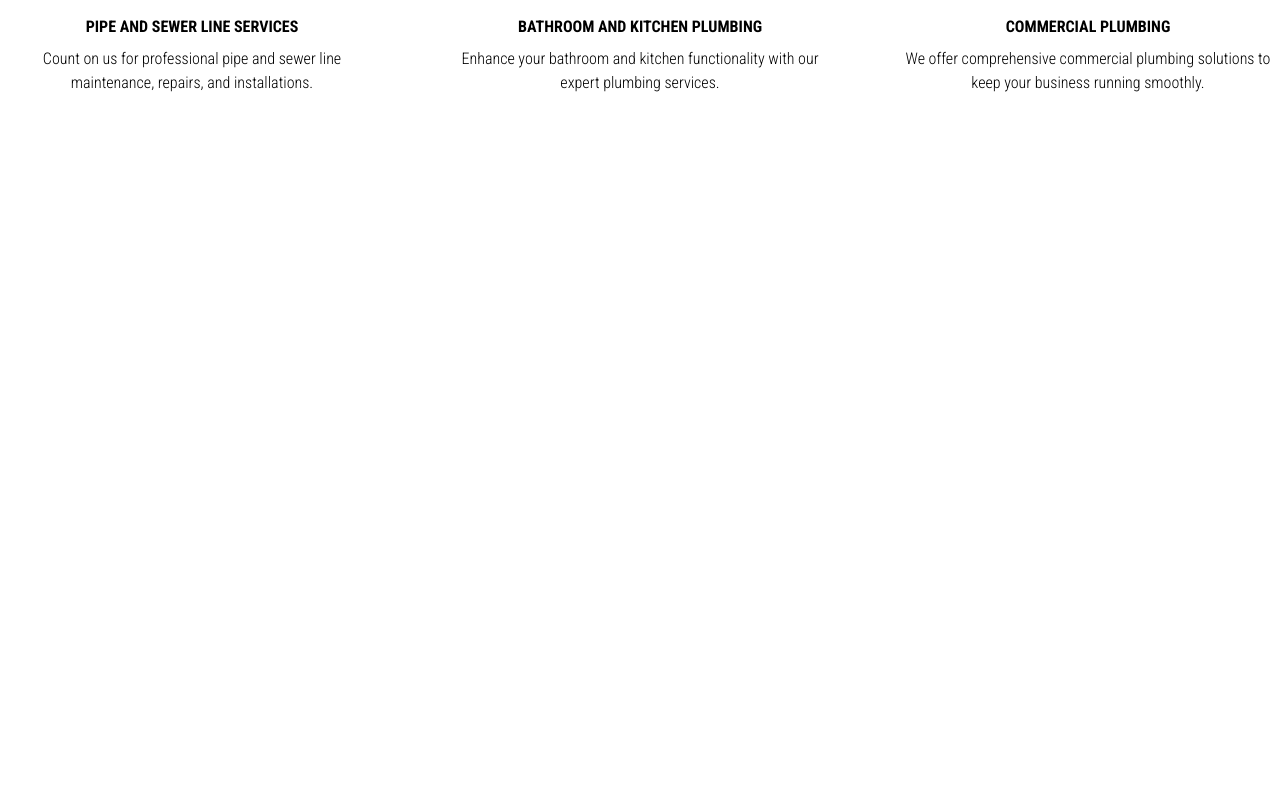
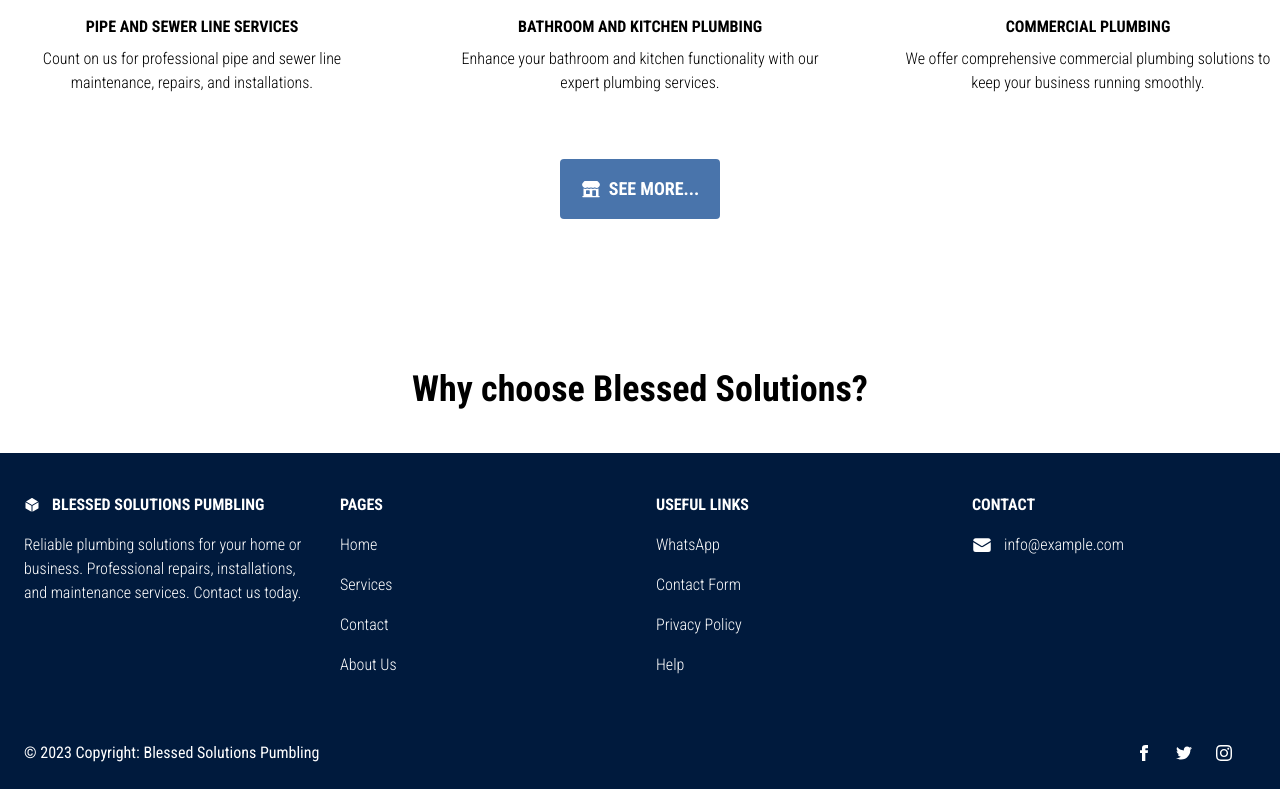
Before and after one commit to sabahrahal/bsp1-landing-page, a Next.js app: page / in a window 1280 px wide. Shown: the part 1996-2785 px from the top of the page. Before the commit the page ends 2241 px from the top, so only its background shows below. Built offline with nearby package versions, Linux system fonts and the light colour scheme.

Commit message:
add footer

```diff
--- /dev/null
+++ b/app/components/Footer.jsx
@@ -0,0 +1,139 @@
+import Link from "next/link"
+
+export const Footer = () => {
+  return (
+    <footer
+  className="text-center  lg:text-left mt-11 bg-navbar">
+  {/* <!-- Main container div: holds the entire content of the footer, including four sections (Tailwind Elements, Products, Useful links, and Contact), with responsive styling and appropriate padding/margins. --> */}
+  <div className="mx-6 py-10 text-center md:text-left">
+    <div className="grid-1 grid gap-8 md:grid-cols-2 lg:grid-cols-4">
+      {/* <!-- Tailwind Elements section --> */}
+      <div>
+        <h6
+          className="mb-4 flex items-center justify-center font-semibold uppercase md:justify-start text-white">
+          <svg
+            xmlns="http://www.w3.org/2000/svg"
+            viewBox="0 0 24 24"
+            fill="currentColor"
+            className="mr-3 h-4 w-4 text-white">
+            <path
+              d="M12.378 1.602a.75.75 0 00-.756 0L3 6.632l9 5.25 9-5.25-8.622-5.03zM21.75 7.93l-9 5.25v9l8.628-5.032a.75.75 0 00.372-.648V7.93zM11.25 22.18v-9l-9-5.25v8.57a.75.75 0 00.372.648l8.628 5.033z" />
+          </svg>
+          Blessed Solutions Pumbling
+        </h6>
+        <p className="text-white">
+        Reliable plumbing solutions for your home or business. Professional repairs, installations, and maintenance services. Contact us today.
+        </p>
+      </div>
+      {/* <!-- Products section --> */}
+      <div>
+        <h6
+          className="mb-4 flex justify-center font-semibold uppercase md:justify-start text-white">
+          Pages
+        </h6>
+        <p className="mb-4 text-white">
+          <Link href="#!"
+            >Home</Link>
+        </p>
+        <p className="mb-4 text-white">
+          <Link href="#!"
+            >Services</Link>
+        </p>
+        <p className="mb-4 text-white">
+          <Link href="#!"
+            >Contact</Link>
+        </p>
+        <p className="text-white">
+          <Link href="#!"
+            >About Us</Link>
+        </p>
+      </div>
+      {/* <!-- Useful links section --> */}
+      <div className="">
+        <h6
+          className="mb-4 flex justify-center font-semibold uppercase md:justify-start text-white">
+          Useful links
+        </h6>
+        <p className="mb-4 text-white">
+          <Link href="https://wa.link/t65qda" target="_blank"
+            >WhatsApp</Link>
+        </p>
+        <p className="mb-4 text-white">
+          <Link href="#!"
+            >Contact Form</Link>
+        </p>
+        <p className="mb-4 text-white">
+          <Link href="#!"
+            >Privacy Policy</Link>
+        </p>
+        <p className="text-white">
+          <Link href="#!"
+            >Help</Link>
+        </p>
+      </div>
+      {/* <!-- Contact section --> */}
+      <div>
+        <h6
+          className="mb-4 flex justify-center font-semibold uppercase md:justify-start text-white">
+          Contact
+        </h6>
+        <p className="mb-4 flex items-center justify-center md:justify-start text-white">
+          <svg
+            xmlns="http://www.w3.org/2000/svg"
+            viewBox="0 0 24 24"
+            fill="currentColor"
+            className="mr-3 h-5 w-5 text-white">
+            <path
+              d="M1.5 8.67v8.58a3 3 0 003 3h15a3 3 0 003-3V8.67l-8.928 5.493a3 3 0 01-3.144 0L1.5 8.67z" />
+            <path
+              d="M22.5 6.908V6.75a3 3 0 00-3-3h-15a3 3 0 00-3 3v.158l9.714 5.978a1.5 1.5 0 001.572 0L22.5 6.908z" />
+          </svg>
+          info@example.com
+        </p>
+      </div>
+    </div>
+  </div>
+
+  {/* <!--Copyright section--> */}
+  <div
+    className="flex items-center justify-center p-6 lg:justify-between">
+    <div className="mr-12 hidden lg:block">
+      <span className="text-white"><span>©</span> 2023 Copyright: Blessed Solutions Pumbling</span>
+    </div>
+    {/* <!-- Social network icons container --> */}
+    <div className="flex justify-center">
+      <a href="#!" className="mr-6  ">
+        <svg
+          xmlns="http://www.w3.org/2000/svg"
+          className="h-4 w-4 text-white"
+          fill="currentColor"
+          viewBox="0 0 24 24">
+          <path
+            d="M9 8h-3v4h3v12h5v-12h3.642l.358-4h-4v-1.667c0-.955.192-1.333 1.115-1.333h2.885v-5h-3.808c-3.596 0-5.192 1.583-5.192 4.615v3.385z" />
+        </svg>
+      </a>
+      <a href="#!" className="mr-6  ">
+        <svg
+          xmlns="http://www.w3.org/2000/svg"
+          className="h-4 w-4 text-white"
+          fill="currentColor"
+          viewBox="0 0 24 24">
+          <path
+            d="M24 4.557c-.883.392-1.832.656-2.828.775 1.017-.609 1.798-1.574 2.165-2.724-.951.564-2.005.974-3.127 1.195-.897-.957-2.178-1.555-3.594-1.555-3.179 0-5.515 2.966-4.797 6.045-4.091-.205-7.719-2.165-10.148-5.144-1.29 2.213-.669 5.108 1.523 6.574-.806-.026-1.566-.247-2.229-.616-.054 2.281 1.581 4.415 3.949 4.89-.693.188-1.452.232-2.224.084.626 1.956 2.444 3.379 4.6 3.419-2.07 1.623-4.678 2.348-7.29 2.04 2.179 1.397 4.768 2.212 7.548 2.212 9.142 0 14.307-7.721 13.995-14.646.962-.695 1.797-1.562 2.457-2.549z" />
+        </svg>
+      </a>
+      <a href="#!" className="mr-6  ">
+        <svg
+          xmlns="http://www.w3.org/2000/svg"
+          className="h-4 w-4 text-white"
+          fill="currentColor"
+          viewBox="0 0 24 24">
+          <path
+            d="M12 2.163c3.204 0 3.584.012 4.85.07 3.252.148 4.771 1.691 4.919 4.919.058 1.265.069 1.645.069 4.849 0 3.205-.012 3.584-.069 4.849-.149 3.225-1.664 4.771-4.919 4.919-1.266.058-1.644.07-4.85.07-3.204 0-3.584-.012-4.849-.07-3.26-.149-4.771-1.699-4.919-4.92-.058-1.265-.07-1.644-.07-4.849 0-3.204.013-3.583.07-4.849.149-3.227 1.664-4.771 4.919-4.919 1.266-.057 1.645-.069 4.849-.069zm0-2.163c-3.259 0-3.667.014-4.947.072-4.358.2-6.78 2.618-6.98 6.98-.059 1.281-.073 1.689-.073 4.948 0 3.259.014 3.668.072 4.948.2 4.358 2.618 6.78 6.98 6.98 1.281.058 1.689.072 4.948.072 3.259 0 3.668-.014 4.948-.072 4.354-.2 6.782-2.618 6.979-6.98.059-1.28.073-1.689.073-4.948 0-3.259-.014-3.667-.072-4.947-.196-4.354-2.617-6.78-6.979-6.98-1.281-.059-1.69-.073-4.949-.073zm0 5.838c-3.403 0-6.162 2.759-6.162 6.162s2.759 6.163 6.162 6.163 6.162-2.759 6.162-6.163c0-3.403-2.759-6.162-6.162-6.162zm0 10.162c-2.209 0-4-1.79-4-4 0-2.209 1.791-4 4-4s4 1.791 4 4c0 2.21-1.791 4-4 4zm6.406-11.845c-.796 0-1.441.645-1.441 1.44s.645 1.44 1.441 1.44c.795 0 1.439-.645 1.439-1.44s-.644-1.44-1.439-1.44z" />
+        </svg>
+      </a>
+    </div>
+  </div>
+</footer>
+  )
+}
--- a/app/components/Hero.jsx
+++ b/app/components/Hero.jsx
@@ -13,7 +13,7 @@ export const Hero = () => {
                 <h2 className="text-2xl md:text-2xl text-main mt-6">Efficient Plumbing Solutions for Your Home or Business</h2>
                 <section className="flex flex-col-reverse md:flex-col">
                     <div>
-                        <Link href={"#"} className="md:w-40 py-4 px-2 bg-main text-white font-bold rounded flex text-lg items-center justify-center uppercase mt-6">
+                        <Link href={"https://wa.link/t65qda"} target="_blank" className="md:w-40 py-4 px-2 bg-main text-white font-bold rounded flex text-lg items-center justify-center uppercase mt-6 hover:bg-secondary duration-300">
                             <svg xmlns="http://www.w3.org/2000/svg" viewBox="0 0 24 24" fill="currentColor" className="w-5 h-5 mr-2">
                                 <path fillRule="evenodd" d="M1.5 4.5a3 3 0 013-3h1.372c.86 0 1.61.586 1.819 1.42l1.105 4.423a1.875 1.875 0 01-.694 1.955l-1.293.97c-.135.101-.164.249-.126.352a11.285 11.285 0 006.697 6.697c.103.038.25.009.352-.126l.97-1.293a1.875 1.875 0 011.955-.694l4.423 1.105c.834.209 1.42.959 1.42 1.82V19.5a3 3 0 01-3 3h-2.25C8.552 22.5 1.5 15.448 1.5 6.75V4.5z" clipRule="evenodd" />
                             </svg>
--- a/app/components/Services.jsx
+++ b/app/components/Services.jsx
@@ -1,3 +1,5 @@
+import Link from "next/link"
+
 export const Services = () => {
   return (
     <section className="my-[100px] md:my-[150px]">
@@ -55,7 +57,16 @@ export const Services = () => {
             <p className="uppercase font-bold text-center mb-2">Commercial plumbing</p>
             <p className="text-center">We offer comprehensive commercial plumbing solutions to keep your business running smoothly.</p>
         </div>
+    </div>
 
+    <div className="flex justify-center mt-10">
+        <Link href={"https://wa.link/t65qda"} target="_blank" className="md:w-40 py-4 px-2 bg-main text-white font-bold rounded flex text-lg items-center justify-center uppercase mt-6 hover:bg-secondary duration-300">
+        <svg xmlns="http://www.w3.org/2000/svg" viewBox="0 0 24 24" fill="currentColor" className="w-5 h-5 mr-2">
+            <path d="M5.223 2.25c-.497 0-.974.198-1.325.55l-1.3 1.298A3.75 3.75 0 007.5 9.75c.627.47 1.406.75 2.25.75.844 0 1.624-.28 2.25-.75.626.47 1.406.75 2.25.75.844 0 1.623-.28 2.25-.75a3.75 3.75 0 004.902-5.652l-1.3-1.299a1.875 1.875 0 00-1.325-.549H5.223z" />
+            <path fillRule="evenodd" d="M3 20.25v-8.755c1.42.674 3.08.673 4.5 0A5.234 5.234 0 009.75 12c.804 0 1.568-.182 2.25-.506a5.234 5.234 0 002.25.506c.804 0 1.567-.182 2.25-.506 1.42.674 3.08.675 4.5.001v8.755h.75a.75.75 0 010 1.5H2.25a.75.75 0 010-1.5H3zm3-6a.75.75 0 01.75-.75h3a.75.75 0 01.75.75v3a.75.75 0 01-.75.75h-3a.75.75 0 01-.75-.75v-3zm8.25-.75a.75.75 0 00-.75.75v5.25c0 .414.336.75.75.75h3a.75.75 0 00.75-.75v-5.25a.75.75 0 00-.75-.75h-3z" clipRule="evenodd" />
+        </svg>
+                See more...
+        </Link>
     </div>
 
     </section>
--- /dev/null
+++ b/app/components/WhyChoose.jsx
@@ -0,0 +1,7 @@
+export const WhyChoose = () => {
+  return (
+    <section>
+        <h3 className="text-center text-4xl font-bold">Why choose Blessed Solutions?</h3>
+    </section>
+  )
+}
--- /dev/null
+++ b/app/components/index.js
@@ -0,0 +1,8 @@
+export * from './CallToAction';
+export * from './Footer';
+export * from './Hero';
+export * from './Navbar';
+export * from './NavbarMobile';
+export * from './Services';
+export * from './WhyChoose';
+export * from './utils/routes';
--- a/app/components/utils/routes.js
+++ b/app/components/utils/routes.js
@@ -1,5 +1,9 @@
 export const routes =
     [
+        {
+            name: 'Home',
+            path: '/'
+        },
         {
             name: 'Services',
             path: '#'
--- a/app/layout.js
+++ b/app/layout.js
@@ -1,3 +1,4 @@
+import { Footer, Navbar } from './components'
 import './globals.css'
 import { Roboto_Condensed } from 'next/font/google'
 
@@ -15,7 +16,11 @@ export const metadata = {
 export default function RootLayout({ children }) {
   return (
     <html lang="en">
-      <body className={inter.className}>{children}</body>
+      <body className={inter.className}>
+      <Navbar />
+        {children}
+      <Footer />
+      </body>
     </html>
   )
 }
--- a/app/page.jsx
+++ b/app/page.jsx
@@ -1,18 +1,13 @@
-import { CallToAction } from "./components/CallToAction";
-import { Hero } from "./components/Hero";
-import { Navbar } from "./components/Navbar";
-import { Services } from "./components/Services";
+import { CallToAction, Footer, Hero, Navbar, Services, WhyChoose } from "./components";
 
 
 export default function Home() {
   return (
-    <>
-      <Navbar />
       <div className="container px-2 md:px-0 mt-40 md:mt-48">
         <Hero />
         <CallToAction />
         <Services />
+        <WhyChoose />
       </div>
-    </>
   )
 }
```
Also changed, not shown: app/components/CallToAction.jsx (+4 -4 lines).
